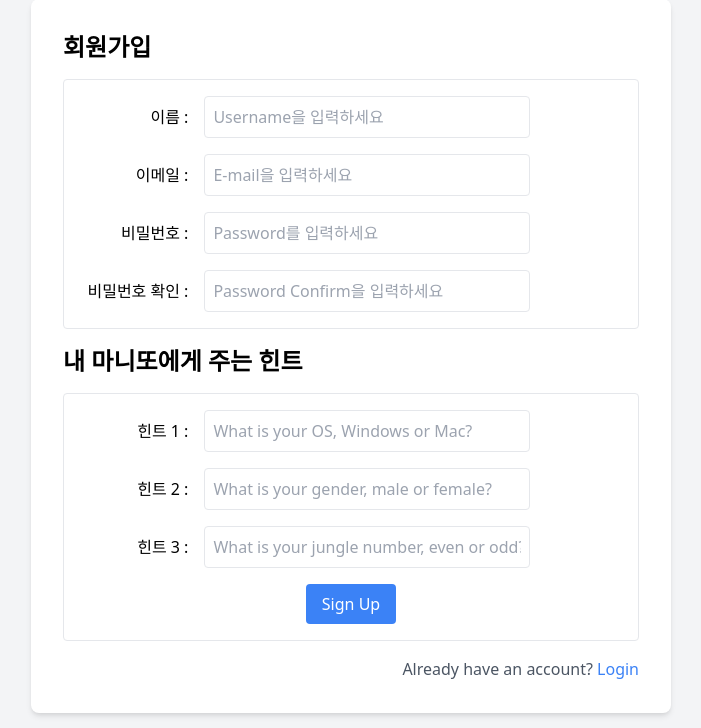
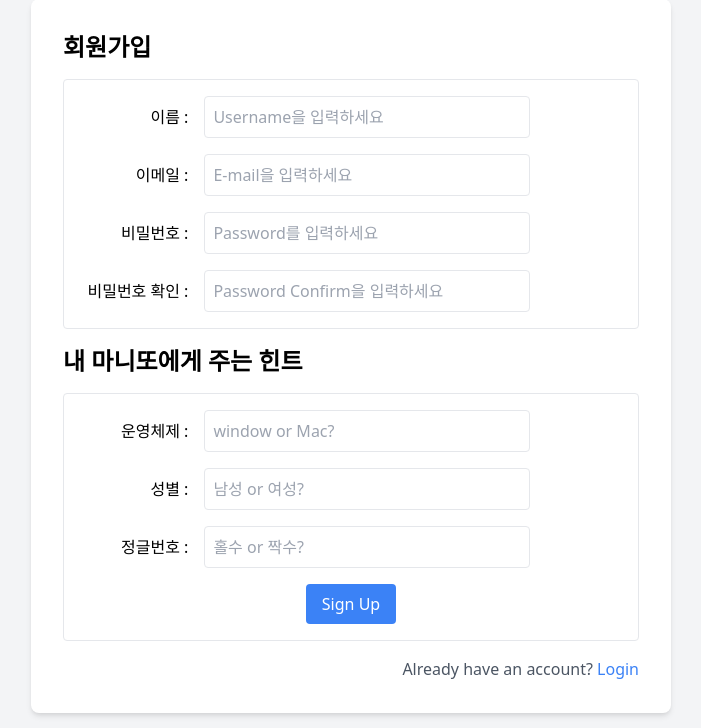
Before and after one commit to sirloinbh/Kraftto, a Flask app: page /signup in a window 1280 px wide. Shown: the part 72-800 px from the top of the page, without its empty margins (289-990 px from the left). Run offline with Flask 3, Linux system fonts and the light colour scheme.

Commit message:
웹페이지 디자인 및 로직 구현

```diff
--- a/templates/login.html
+++ b/templates/login.html
@@ -41,6 +41,8 @@
         <script>
             alert("로그인에 실패하였습니다. 이메일 혹은 비밀번호를 확인해주세요.");
         </script>
+        {% else %}
+        //메인 페이지로 넘어가기
         {% endif %}
 
     </body>
--- a/templates/main.html
+++ b/templates/main.html
@@ -30,7 +30,7 @@
             </div>
             {% else %}
             <h3 class="text-2xl font-semibold mb-4">
-                당신의 마니또를 선택하세요!
+                당신은 아직 도울 대상이 없습니다 룰렛을 돌려주세요!
             </h3>
             <button onclick="startRoulette()">룰렛 시작</button>
             <!-- 전체 참가자 리스트를 표시하고, 룰렛을 실행하여 무작위로 선택된 참가자의 데이터를 저장하는 로직이 필요합니다. -->
--- a/templates/mission.html
+++ b/templates/mission.html
@@ -21,7 +21,7 @@
             </h3>
             <div class="border rounded p-4 mt-4">
                 <div>
-                    <p>4개의 미션 중 랜덤 1개가 배정됩니다!</p>
+                    <p>16개의 미션 중 랜덤 1개가 배정됩니다!</p>
                     <p> {{ random_mission }} </p>
                     <p>미션을 완수하고, 응원의 메시지와 함께 미션 인증 버튼을 눌러주세요</p>
                 </div>
--- a/templates/signup.html
+++ b/templates/signup.html
@@ -45,16 +45,16 @@
 
                 <form method="post" class="space-y-4">
                     <div class="flex items-center space-x-4">
-                        <label for="OS" class="w-1/5 text-right">힌트 1 : </label>
-                        <input type="text" name="OS" id="OS" placeholder="What is your OS, Windows or Mac?" required class="w-3/5 p-2 border rounded">
+                        <label for="OS" class="w-1/5 text-right">운영체제 : </label>
+                        <input type="text" name="OS" id="OS" placeholder="window or Mac?" required class="w-3/5 p-2 border rounded">
                     </div>
                     <div class="flex items-center space-x-4">
-                        <label for="gender" class="w-1/5 text-right">힌트 2 : </label>
-                        <input type="text" name="gender" id="gender" placeholder="What is your gender, male or female?" required class="w-3/5 p-2 border rounded">
+                        <label for="gender" class="w-1/5 text-right">성별 : </label>
+                        <input type="text" name="gender" id="gender" placeholder="남성 or 여성?" required class="w-3/5 p-2 border rounded">
                     </div>
                     <div class="flex items-center space-x-4">
-                        <label for="junglenumber" class="w-1/5 text-right">힌트 3 : </label>
-                        <input type="text" name="junglenumber" id="junglenumber" placeholder="What is your jungle number, even or odd?" required class="w-3/5 p-2 border rounded">
+                        <label for="junglenumber" class="w-1/5 text-right">정글번호 : </label>
+                        <input type="text" name="junglenumber" id="junglenumber" placeholder="홀수 or 짝수?" required class="w-3/5 p-2 border rounded">
                     </div>
                 </form>
                 <div class="text-center mt-4">
```
